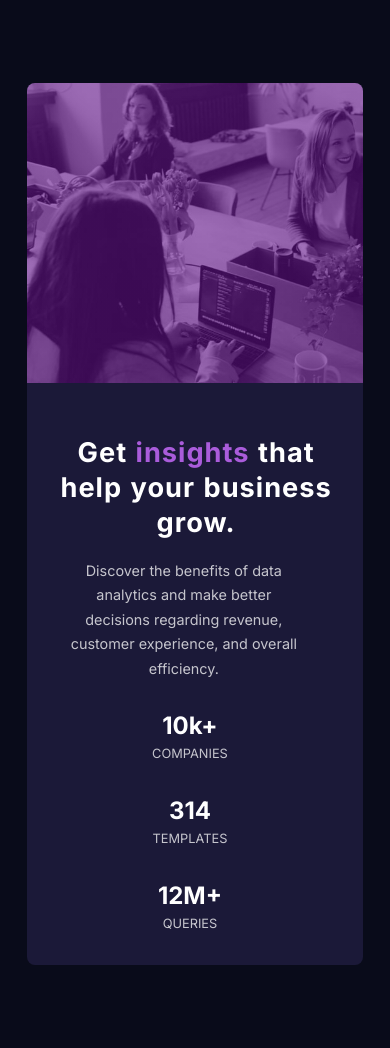
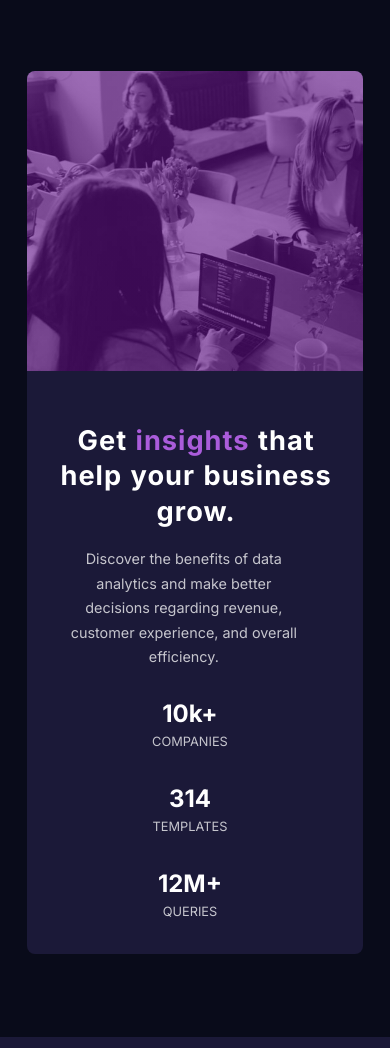
Before and after one commit to jdasdeveloper/jdasdeveloper.github.io, a PHP site: page / in a window 390 px wide. Run offline with PHP 8.4, Linux system fonts and the light colour scheme.

Commit message:
Fixed css

```diff
--- a/Stats-Preview-Card-Component-Main/css/styles.css
+++ b/Stats-Preview-Card-Component-Main/css/styles.css
@@ -6,15 +6,17 @@
     --ilustration-overlay: hsla(280, 80%, 30%, 0.6);
 }
 body{
+    margin-top: 0;
     background-color: hsl(233, 47%, 7%);
     color: white;
     font-family: 'Inter', sans-serif;
     font-family: 'Lexend Deca', sans-serif;
 }
 .flex-container{
+    margin-top: -1%;
     align-items: center;
+    display: flex;
     justify-content: center;
-    display: flex;
 }
 .container{
     align-items: center;
@@ -102,7 +104,7 @@
     }
     .ilustration{
         background: linear-gradient(var(--ilustration-overlay) , var(--ilustration-overlay)),
-         url("/Stats-Preview-Card-Component-Main/images/image-header-mobile.jpg") no-repeat;
+         url("../images/image-header-mobile.jpg") no-repeat;
         background-size: cover;
         border-bottom-right-radius: 0;
         border-top-left-radius: var(--card-border);
```
